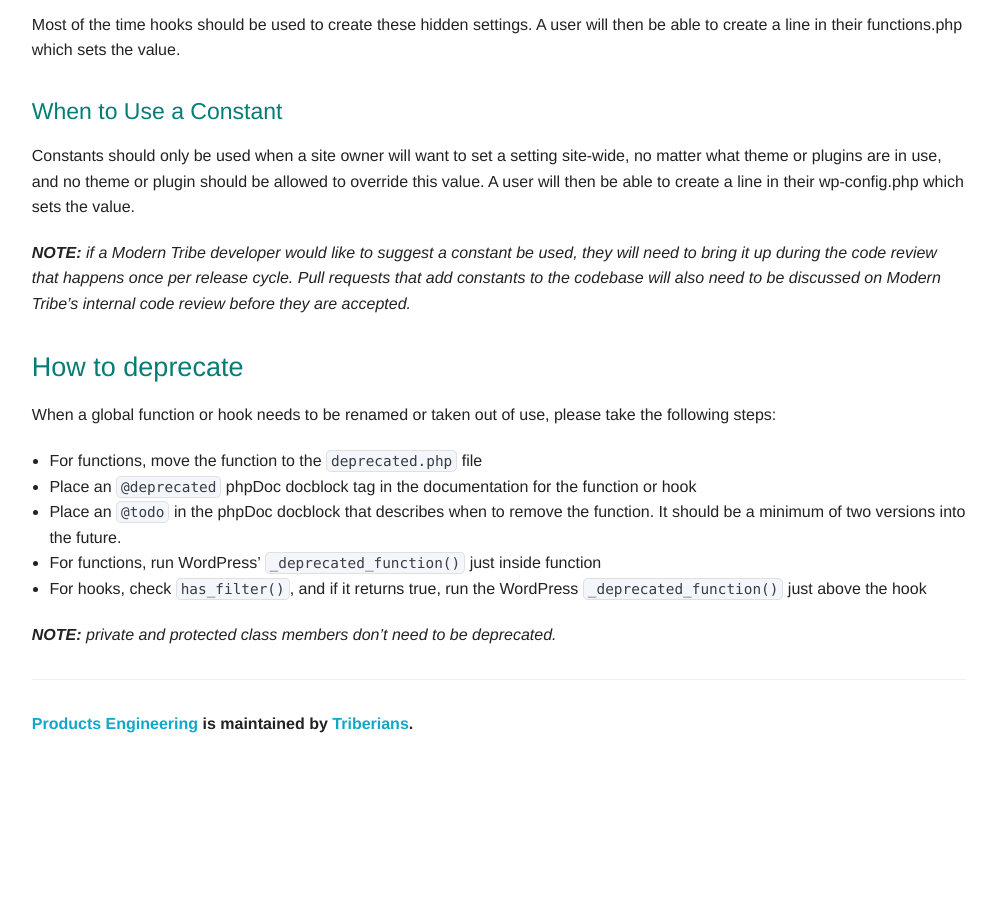
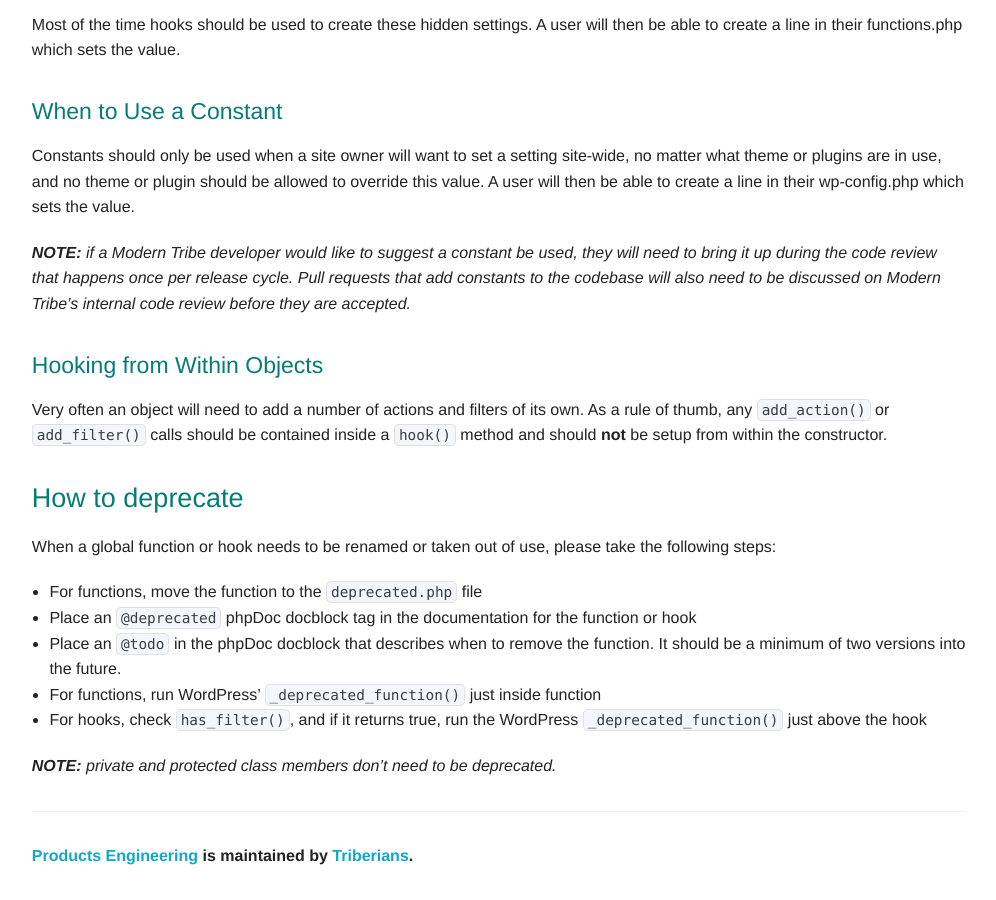
Before and after one commit to moderntribe/products-engineering, a Jekyll site: the page built from php/index.html, in a window 1280 px wide and 900 px high, scrolled down 5446 px. Shown: the whole window, without its empty margins (141-1137 px from the left). Built offline with Jekyll 4.4.1, drawn with Linux system fonts in a browser that asks for light colours; nearby versions of some CDN libraries; some web fonts are replaced; before the commit the page ends 6214 px from its top, so only the background shows below that.

Commit message:
Add entry about use of a hook() method for adding actions/filters | spotfix

```diff
--- a/php/index.html
+++ b/php/index.html
@@ -236,6 +236,8 @@ Constants should only be used when a site owner will want to set a setting site-
 
 _**NOTE:** if a Modern Tribe developer would like to suggest a constant be used, they will need to bring it up during the code review that happens once per release cycle. Pull requests that add constants to the codebase will also need to be discussed on Modern Tribe's internal code review before they are accepted._
 
+#### Hooking from Within Objects
+Very often an object will need to add a number of actions and filters of its own. As a rule of thumb, any `add_action()` or `add_filter()` calls should be contained inside a `hook()` method and should **not** be setup from within the constructor.
 
 ### <a id="php-wordpress-deprecation"></a>How to deprecate
 
```
